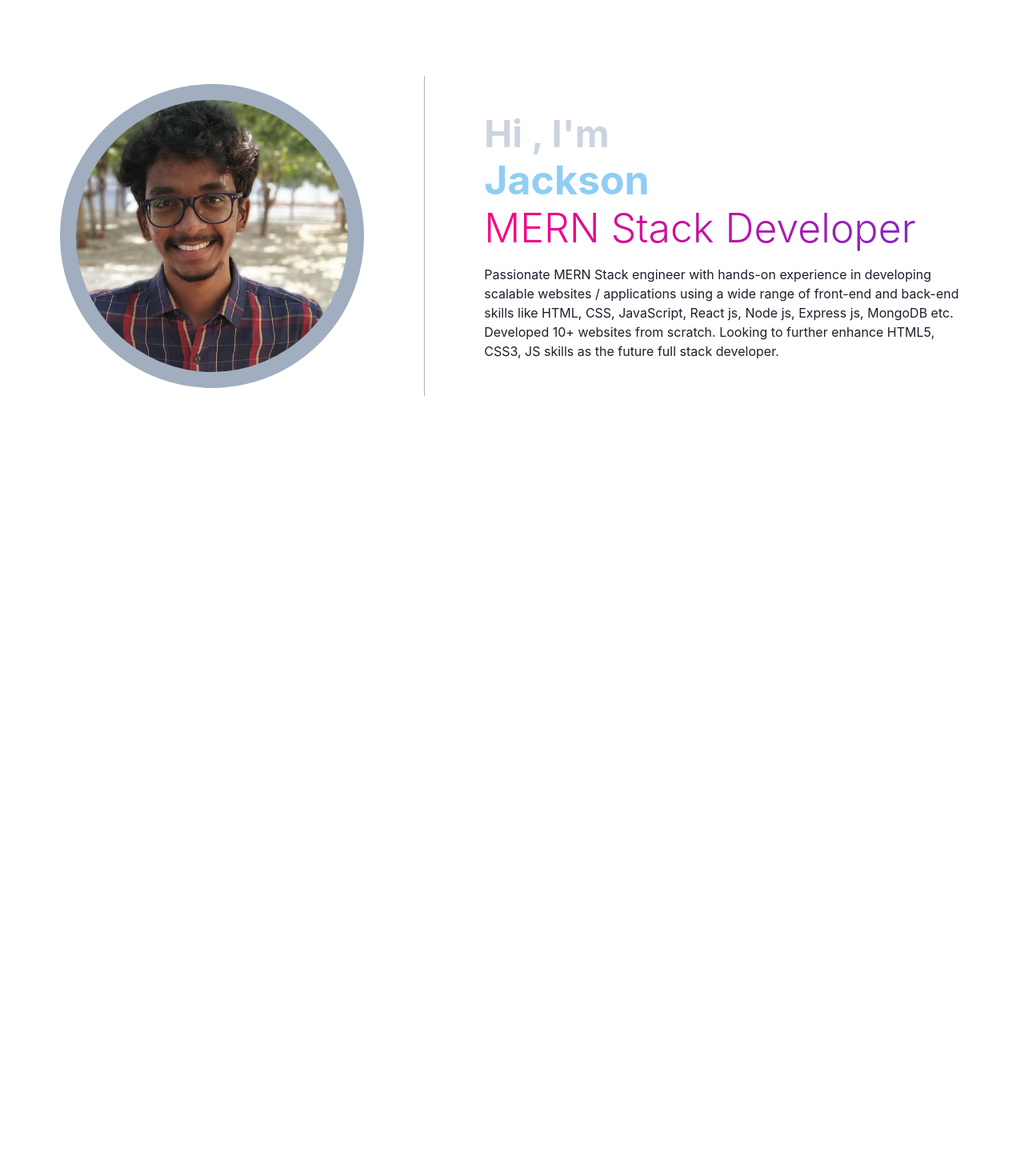
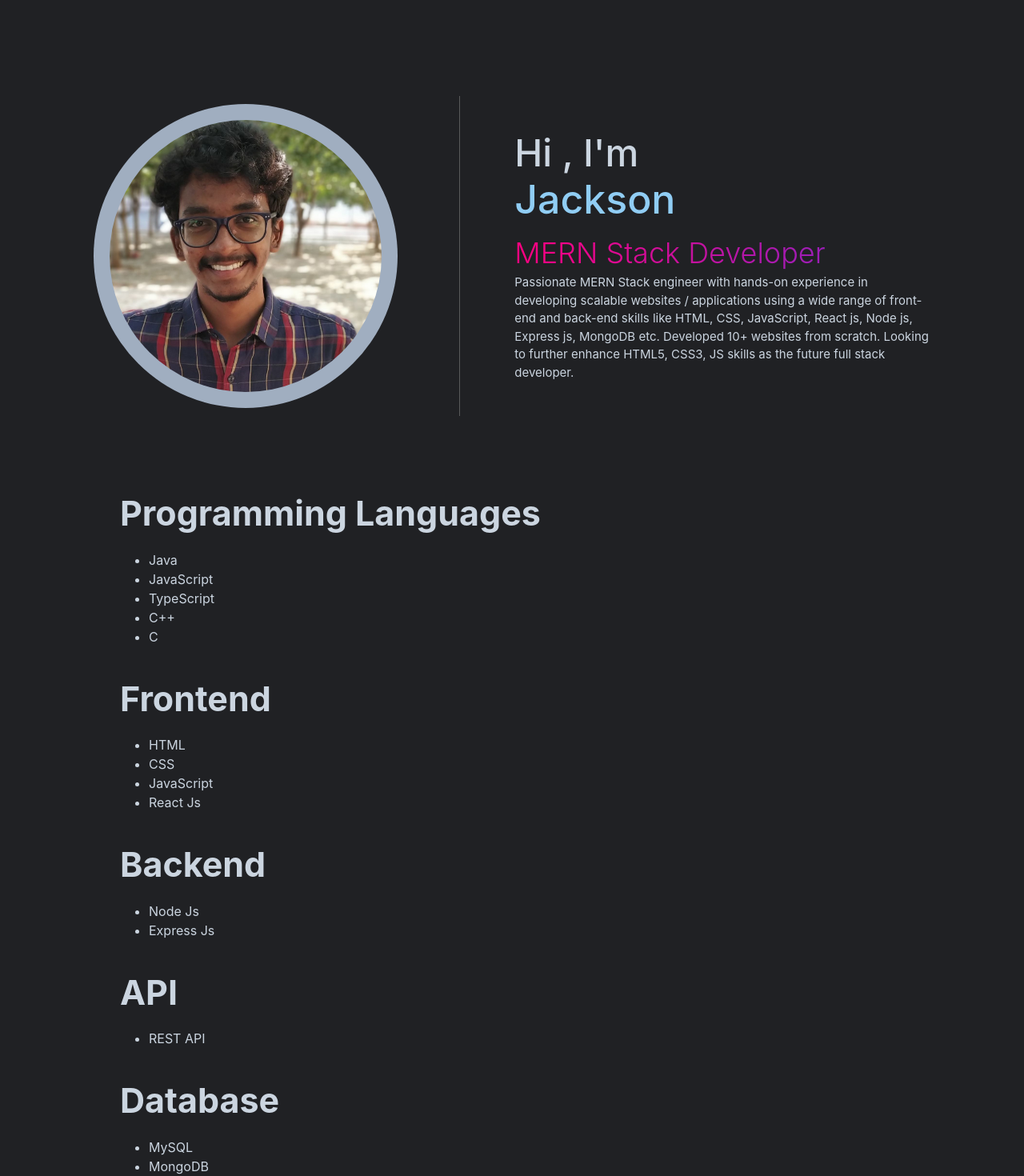
Before and after one commit to jackson-kanchanapally/profile, a Next.js app: page / in a window 1280 px wide. Shown: the part 80-1550 px from the top of the page at 80% size. Before the commit the page ends 800 px from the top, so only its background shows below. Built offline with nearby package versions, Linux system fonts and the light colour scheme.

Commit message:
added skills.tsx

```diff
--- a/components/Navbar.tsx
+++ b/components/Navbar.tsx
@@ -10,7 +10,7 @@ import { FaLinkedin, FaGithub } from "react-icons/fa";
 export const Navbar = () => {
   const [isNotSmallerScreen] = useMediaQuery("(min-width:600px)");
   return (
-    <Flex height="55" bg="black" alignItems={"center"} justifyContent='space-between'>
+    <Flex height={isNotSmallerScreen?"10vh":"15vh"} bg="black" alignItems={"center"} justifyContent='space-between'>
       <Box>
         <Heading fontSize={"30"} pl={isNotSmallerScreen ? "10" : "5"}>
           Portfolio
@@ -23,7 +23,7 @@ export const Navbar = () => {
         >
           <IconButton
             aria-label="linked in"
-            size="sm"
+            size={isNotSmallerScreen?"sm":"md"}
             ml="1vw"
             bg="rgb(32,33,36)"
             color="gray.100"
@@ -34,7 +34,7 @@ export const Navbar = () => {
         <a href="https://github.com/jackson-kanchanapally" target="_blank">
           <IconButton
             aria-label="github"
-            size="sm"
+            size={isNotSmallerScreen?"sm":"md"}
             bg="rgb(32,33,36)"
             color="gray.100"
             ml="1vw"
--- a/components/PSec.tsx
+++ b/components/PSec.tsx
@@ -16,13 +16,14 @@ export const PSec = () => {
   console.log(profileP);
   return (
     <Flex
+    bg="rgb(32,33,36)"
       flexDirection={isNotSmallerScreen ? "row" : "column"}
       justifyItems="center"
       alignItems={"center"}
       justifyContent="space-evenly"
-      mt={isNotSmallerScreen ? "20" : ""}
+      pt={isNotSmallerScreen ? "20" : ""}
     >
-      <Box>
+      <Box mr={isNotSmallerScreen?'-10':''}>
       <Circle
                   ml={0}
                   mt={50}
@@ -48,15 +49,15 @@ export const PSec = () => {
         />
       </Center>
 
-      <Box w={isNotSmallerScreen ? 600 : "90%"}>
-        <Heading fontSize={isNotSmallerScreen ? 47 : 30} color="#CBD5E0">
+      <Box ml={isNotSmallerScreen?'-12':''} w={isNotSmallerScreen ? 520 : "90%"}>
+        <Heading fontSize={isNotSmallerScreen ? 47 : 30}  color="#CBD5E0" fontWeight={450}>
           Hi , I'm <br />
-          <Text fontSize={50} color="blue.200">
+          <Text mb="4" fontSize={50} color="blue.200">
             Jackson
           </Text>
           <Text
-            mb="4"
-            fontSize={isNotSmallerScreen ? 50 : 35}
+
+            fontSize={isNotSmallerScreen ? 36 : 35}
             color="blue.200"
             justifyContent={isNotSmallerScreen ? "" : "center"}
             bgGradient="linear(to-l, #7928CA, #FF0080)"
@@ -66,7 +67,7 @@ export const PSec = () => {
             MERN Stack Developer
           </Text>
         </Heading>
-        <Text>
+        <Text mt='1' fontSize={15} color="#CBD5E0">
           Passionate MERN Stack engineer with hands-on experience in developing
           scalable websites / applications using a wide range of front-end and
           back-end skills like HTML, CSS, JavaScript, React js, Node js, Express
--- /dev/null
+++ b/components/Skills.tsx
@@ -0,0 +1,56 @@
+import {Box, List,
+    ListItem,useMediaQuery,
+    UnorderedList,Heading} from '@chakra-ui/react';
+
+export const Skills=()=>{
+  const [isNotSmallerScreen] = useMediaQuery("(min-width:600px)");
+return(
+  <Box  bg="rgb(32,33,36)" pl={isNotSmallerScreen?150:10} pb='12'>
+<Box  pt='14'>
+        <Heading fontSize={isNotSmallerScreen?43:32} color="#CBD5E0" pb='5'>Programming Languages</Heading>
+          <UnorderedList>
+            <ListItem color='#CBD5E0' ml='5'>
+              Java
+            </ListItem>
+            <ListItem color='#CBD5E0' ml='5'>JavaScript</ListItem>
+            <ListItem color='#CBD5E0' ml='5'>TypeScript</ListItem>
+            <ListItem color='#CBD5E0' ml='5'>C++</ListItem>
+            <ListItem color='#CBD5E0' ml='5'>C</ListItem>
+          </UnorderedList>
+
+          </Box>
+          <Box pt='10'>
+        <Heading fontSize={isNotSmallerScreen?43:32} color="#CBD5E0" pb='5'>Frontend</Heading>
+          <UnorderedList>
+            <ListItem color='#CBD5E0' ml='5'>
+              HTML
+            </ListItem>
+            <ListItem color='#CBD5E0' ml='5'>CSS</ListItem>
+            <ListItem color='#CBD5E0' ml='5'>JavaScript</ListItem>
+            <ListItem color='#CBD5E0' ml='5'>React Js</ListItem>
+          </UnorderedList>
+
+          </Box>
+          <Box  pt='10'>
+        <Heading fontSize={isNotSmallerScreen?43:32} color="#CBD5E0" pb='5'>Backend</Heading>
+          <UnorderedList>
+            <ListItem color='#CBD5E0' ml='5'>Node Js</ListItem>
+            <ListItem color='#CBD5E0' ml='5'>Express Js</ListItem>
+          </UnorderedList>
+          </Box>
+          <Box pt='10'>
+        <Heading fontSize={isNotSmallerScreen?43:32} color="#CBD5E0" pb='5'>API</Heading>
+          <UnorderedList>
+            <ListItem color='#CBD5E0' ml='5'>REST API</ListItem>
+          </UnorderedList>
+          </Box>
+          <Box  pt='10'>
+        <Heading fontSize={isNotSmallerScreen?43:32} color="#CBD5E0" pb='5'>Database</Heading>
+          <UnorderedList>
+            <ListItem color='#CBD5E0' ml='5'>MySQL</ListItem>
+            <ListItem color='#CBD5E0' ml='5'>MongoDB</ListItem>
+          </UnorderedList>
+          </Box>
+          </Box>
+)
+}
--- a/pages/index.tsx
+++ b/pages/index.tsx
@@ -1,15 +1,19 @@
-import { ChakraProvider,Flex} from '@chakra-ui/react'
+import { ChakraProvider} from '@chakra-ui/react'
 import type { NextPage } from 'next'
 import { Navbar } from '../components/Navbar'
 import { PSec } from '../components/PSec'
+import { Skills } from '../components/Skills'
 
 
 const Home: NextPage = () => {
   return (
+    <ChakraProvider>
 
-    <ChakraProvider>
+
       <Navbar/>
        <PSec/>
+       <Skills/>
+
     </ChakraProvider>
   )
 }
```
